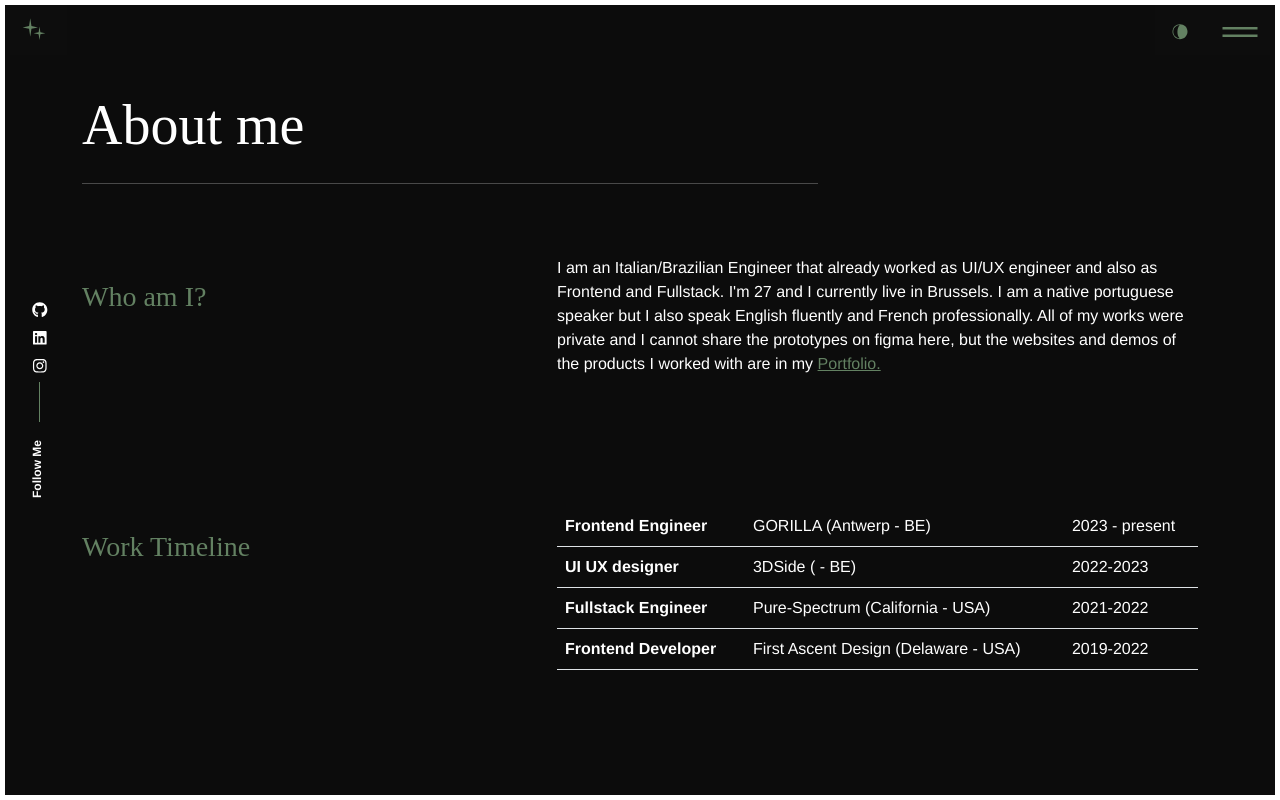
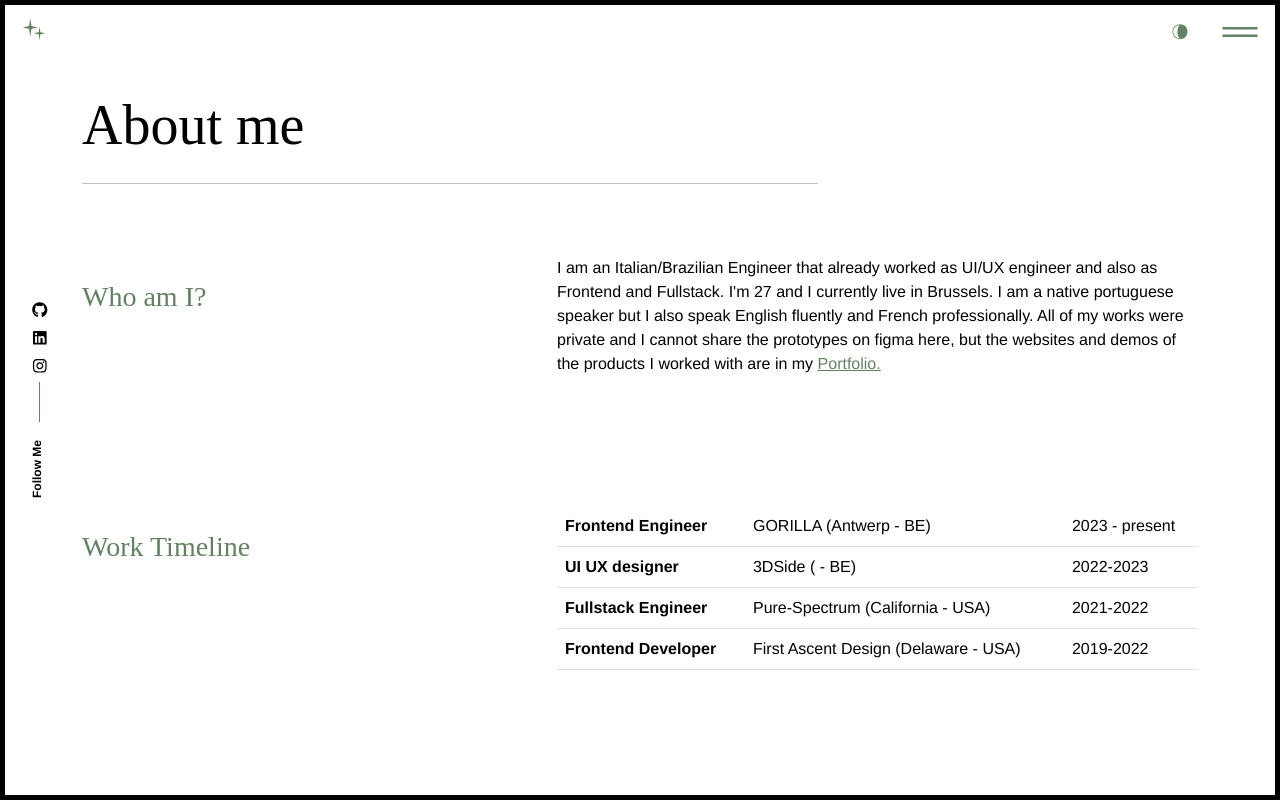
Before and after one commit to ingridbgr/portfolioWebsite, a React (Create React App) app: page /about in a window 1280 px wide. Shown: the top 800 px of the page. Built offline with nearby package versions, Linux system fonts and the light colour scheme; a web font is replaced by a local one.

Commit message:
fix: defined the dark mode as the alternative mode

```diff
--- a/src/content_option.js
+++ b/src/content_option.js
@@ -15,7 +15,7 @@ const introdata = {
         third: "Website Expert",
         forth: "Artist",
     },
-    description: "Create is my passion, when my hands are working my mind gets silent. Here is where I share a little bit of what my hands have been doing, in engineering and artistic works",
+    description: "Create is my passion, when my hands are working my mind gets silent. Here is where I share a little bit of what my hands have been doing, in engineering and artistic works.",
     img_path: images.image1,
 };
 
@@ -110,7 +110,7 @@ const dataportfolio = [
     },
     {
         img: images.portfolio5,
-        description: "Survey Marketing Research Platform development (Pure Spectrum Insights).",
+        description: "Survey Marketing Research Platform development (Pure Spectrum Insights)",
         link: "https://www.purespectrum.com/insights/",
     },
     {
--- a/src/index.css
+++ b/src/index.css
@@ -1,4 +1,15 @@
 :root {
+	--bg-color: #ffffff;
+	--primary-color: #ffffff;
+	--secondary-color: #638162;
+	--secondary-shade: #3c503c;
+	--text-color: #000;
+	--text-color-2: #000;
+	--text-color-3: #638162;
+	--overlay-color: rgb(255 255 255 / 70%);
+}
+
+[data-theme="dark"] {
 	--bg-color: #0c0c0c;
 	--primary-color: #0d0d0d;
 	--secondary-color: #638162;
@@ -7,17 +18,6 @@
 	--text-color-2: #fff;
 	--text-color-3: #638162;
 	--overlay-color: rgb(12 12 12 / 63%);
-}
-
-[data-theme="light"] {
-	--bg-color: #ffffff;
-	--primary-color: #ffffff;
-	--secondary-color: #638162;
-	--secondary-shade: #3c503c;
-	--text-color: #000;
-	--text-color-2: #000;
-	--text-color-3: #638162;
-	--overlay-color: rgb(255 255 255 / 70%);
 }
 
 html,
--- a/src/pages/portfolio/style.css
+++ b/src/pages/portfolio/style.css
@@ -32,6 +32,7 @@
 }
 
 .po_item .content {
+	padding: 2rem;
 	position: absolute;
 	height: 0;
 	width: 0;
@@ -52,10 +53,12 @@
 
 .po_item .content {
 	opacity: 0;
+	padding: 2rem;
 	transition-delay: 1s;
 	transition: 0.3s ease;
 	font-size: 20px;
 	font-weight: 800;
+	word-wrap: break-word;
 }
 
 .po_item:hover .content {
```
